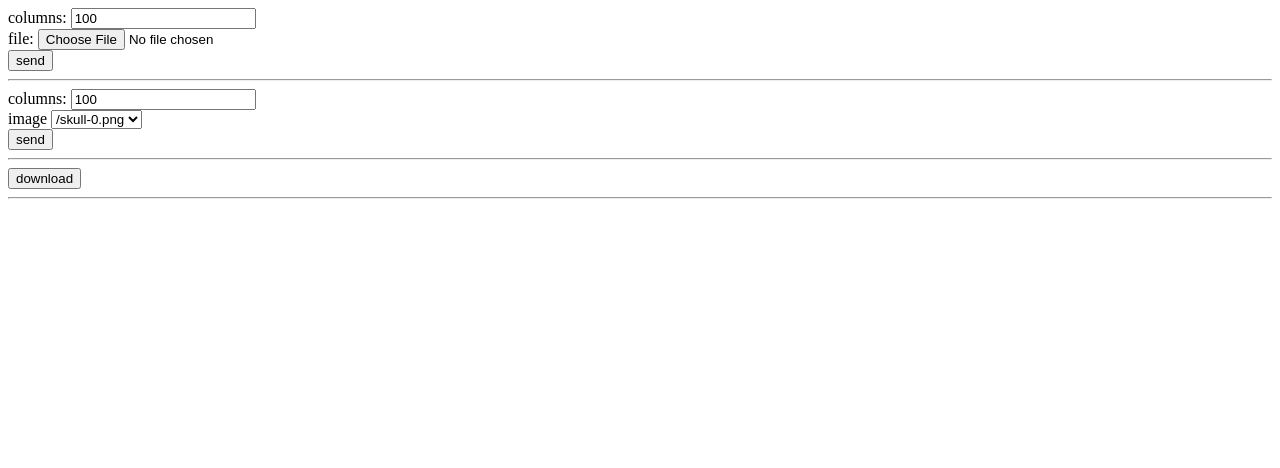
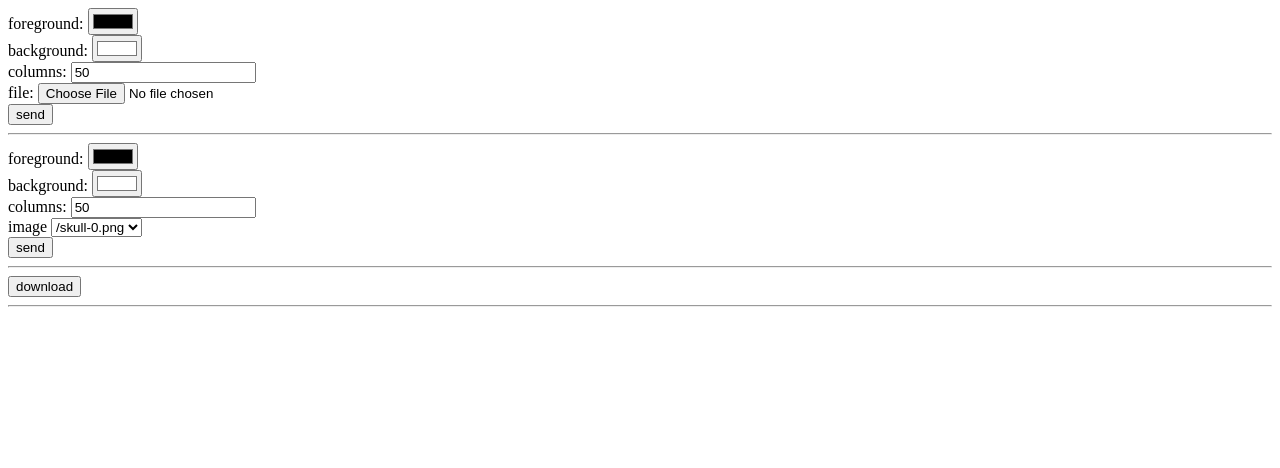
Before and after one commit to felipeog/image-to-pattern, a website built with Vite: page index.html in a window 1280 px wide. Built offline with nearby package versions, Linux system fonts and the light colour scheme.

Commit message:
add custom foreground and background

```diff
--- a/index.html
+++ b/index.html
@@ -13,15 +13,29 @@
   <body>
     <form id="file-form">
       <label>
+        foreground:
+        <input type="color" name="foreground" value="#000000" />
+      </label>
+
+      <br />
+
+      <label>
+        background:
+        <input type="color" name="background" value="#ffffff" />
+      </label>
+
+      <br />
+
+      <label>
         columns:
-        <input type="number" id="columns" name="columns" value="100" />
+        <input type="number" name="columns" value="50" />
       </label>
 
       <br />
 
       <label>
         file:
-        <input type="file" id="upload" name="upload" accept="image/*" />
+        <input type="file" name="upload" accept="image/*" />
       </label>
 
       <br />
@@ -33,8 +47,22 @@
 
     <form id="image-form">
       <label>
+        foreground:
+        <input type="color" name="foreground" value="#000000" />
+      </label>
+
+      <br />
+
+      <label>
+        background:
+        <input type="color" name="background" value="#ffffff" />
+      </label>
+
+      <br />
+
+      <label>
         columns:
-        <input type="number" id="columns" name="columns" value="100" />
+        <input type="number" name="columns" value="50" />
       </label>
 
       <br />
--- a/src/main.ts
+++ b/src/main.ts
@@ -3,7 +3,7 @@
 // =============================================================================
 
 /*
-custom foreground and background colors
+custom margin
 show image and pattern side by side
 different patterns (https://br.pinterest.com/felipeog476/image-to-pattern/)
 */
@@ -66,6 +66,8 @@ function handleFormSubmit(event: SubmitEvent) {
   const formId = formElement.getAttribute("id");
   const formData = new FormData(formElement);
   const columns = Number(formData.get("columns"));
+  const foreground = String(formData.get("foreground"));
+  const background = String(formData.get("background"));
   let imgSrc = "";
 
   if (formId === "file-form") {
@@ -102,7 +104,7 @@ function handleFormSubmit(event: SubmitEvent) {
 
     const rect = document.createElementNS(xmlns, "rect");
 
-    rect.setAttribute("fill", "white");
+    rect.setAttribute("fill", background);
     rect.setAttribute("width", String(colCount * width + margin * 2));
     rect.setAttribute("height", String(rowCount * height + margin * 2));
     outputSvg.append(rect);
@@ -190,6 +192,7 @@ function handleFormSubmit(event: SubmitEvent) {
       ].join(" ");
       d += `z`;
 
+      path.setAttribute("fill", foreground);
       path.setAttribute("d", d);
       outputSvg.append(path);
     }
```
